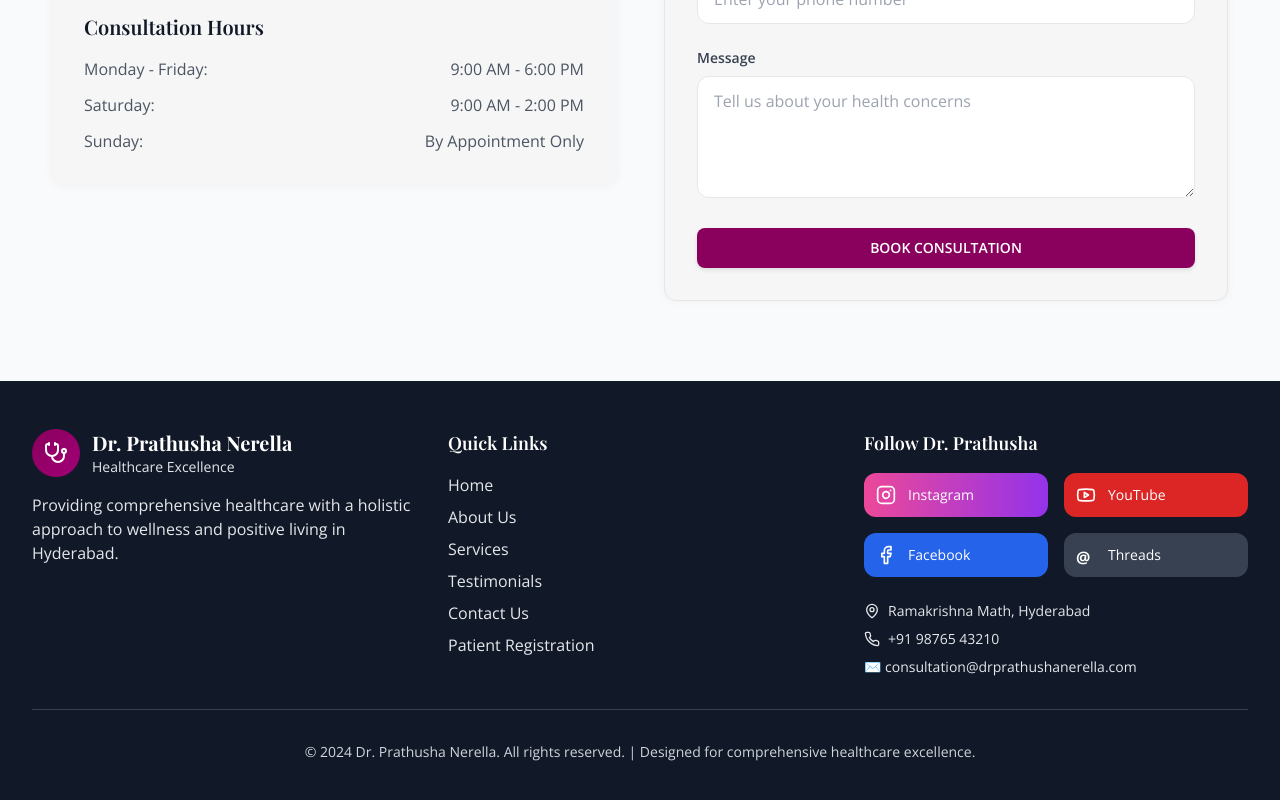
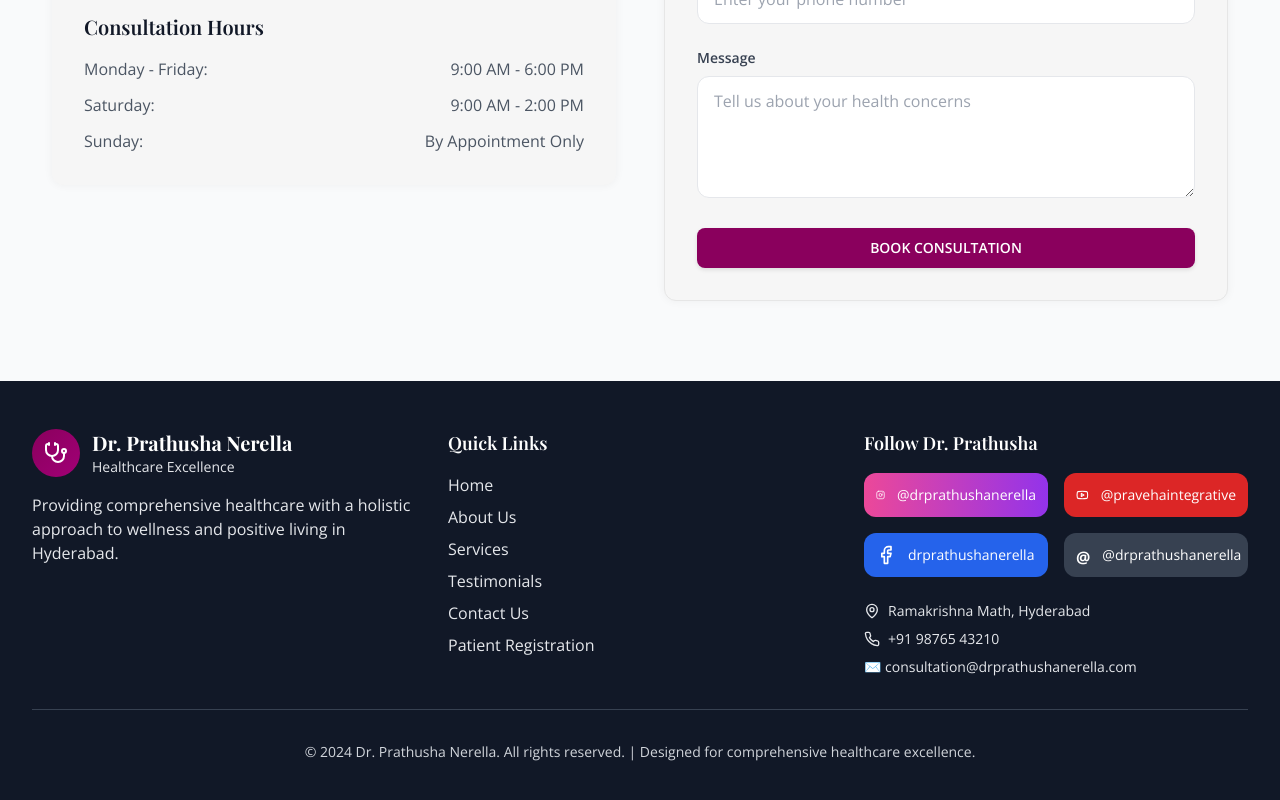
Before and after one commit to jp-sivaraju/nerella-wellness-hub, a React (Vite) app: page / in a window 1280 px wide. Shown: the part 4508-5308 px from the top of the page. Built offline with nearby package versions, Linux system fonts and the light colour scheme.

Commit message:
Update footer social media handles
Updated social media handle names in the footer section.

```diff
--- a/src/pages/Index.tsx
+++ b/src/pages/Index.tsx
@@ -625,7 +625,7 @@ const Index = () => {
                   className="flex items-center space-x-2 lg:space-x-3 p-2 lg:p-3 bg-gradient-to-r from-pink-500 to-purple-600 rounded-lg hover:scale-105 transition-transform"
                 >
                   <Instagram className="h-4 w-4 lg:h-5 lg:w-5 text-white" />
-                  <span className="text-xs lg:text-sm font-medium text-white">Instagram</span>
+                  <span className="text-xs lg:text-sm font-medium text-white">@drprathushanerella</span>
                 </a>
                 <a
                   href="https://www.youtube.com/@pravehaintegrative"
@@ -634,7 +634,7 @@ const Index = () => {
                   className="flex items-center space-x-2 lg:space-x-3 p-2 lg:p-3 bg-red-600 rounded-lg hover:scale-105 transition-transform"
                 >
                   <Youtube className="h-4 w-4 lg:h-5 lg:w-5 text-white" />
-                  <span className="text-xs lg:text-sm font-medium text-white">YouTube</span>
+                  <span className="text-xs lg:text-sm font-medium text-white">@pravehaintegrative</span>
                 </a>
                 <a
                   href="https://www.facebook.com/drprathushanerella/"
@@ -643,7 +643,7 @@ const Index = () => {
                   className="flex items-center space-x-2 lg:space-x-3 p-2 lg:p-3 bg-blue-600 rounded-lg hover:scale-105 transition-transform"
                 >
                   <Facebook className="h-4 w-4 lg:h-5 lg:w-5 text-white" />
-                  <span className="text-xs lg:text-sm font-medium text-white">Facebook</span>
+                  <span className="text-xs lg:text-sm font-medium text-white">drprathushanerella</span>
                 </a>
                 <a
                   href="https://www.threads.com/@drprathushanerella"
@@ -652,7 +652,7 @@ const Index = () => {
                   className="flex items-center space-x-2 lg:space-x-3 p-2 lg:p-3 bg-gray-700 rounded-lg hover:scale-105 transition-transform"
                 >
                   <div className="h-4 w-4 lg:h-5 lg:w-5 font-bold text-white">@</div>
-                  <span className="text-xs lg:text-sm font-medium text-white">Threads</span>
+                  <span className="text-xs lg:text-sm font-medium text-white">@drprathushanerella</span>
                 </a>
               </div>
               <div className="space-y-2 text-sm text-gray-200">
```
